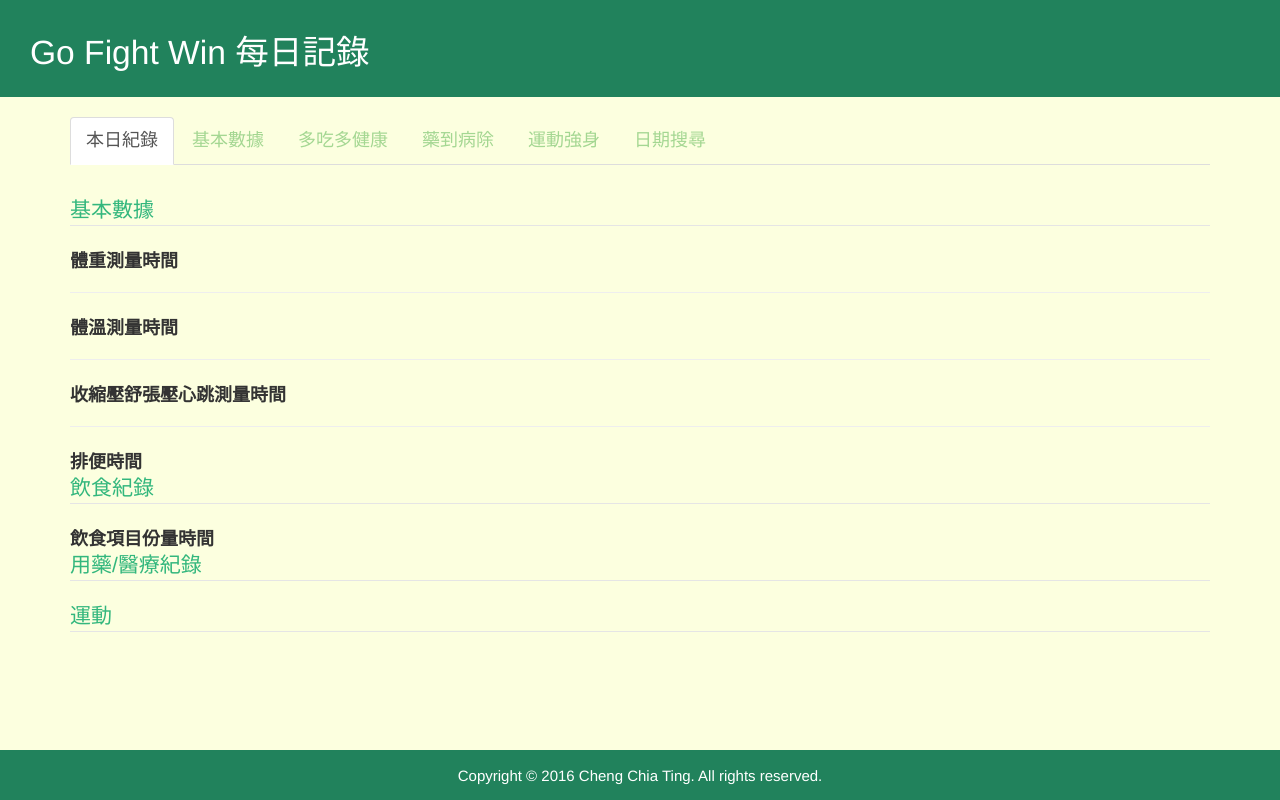
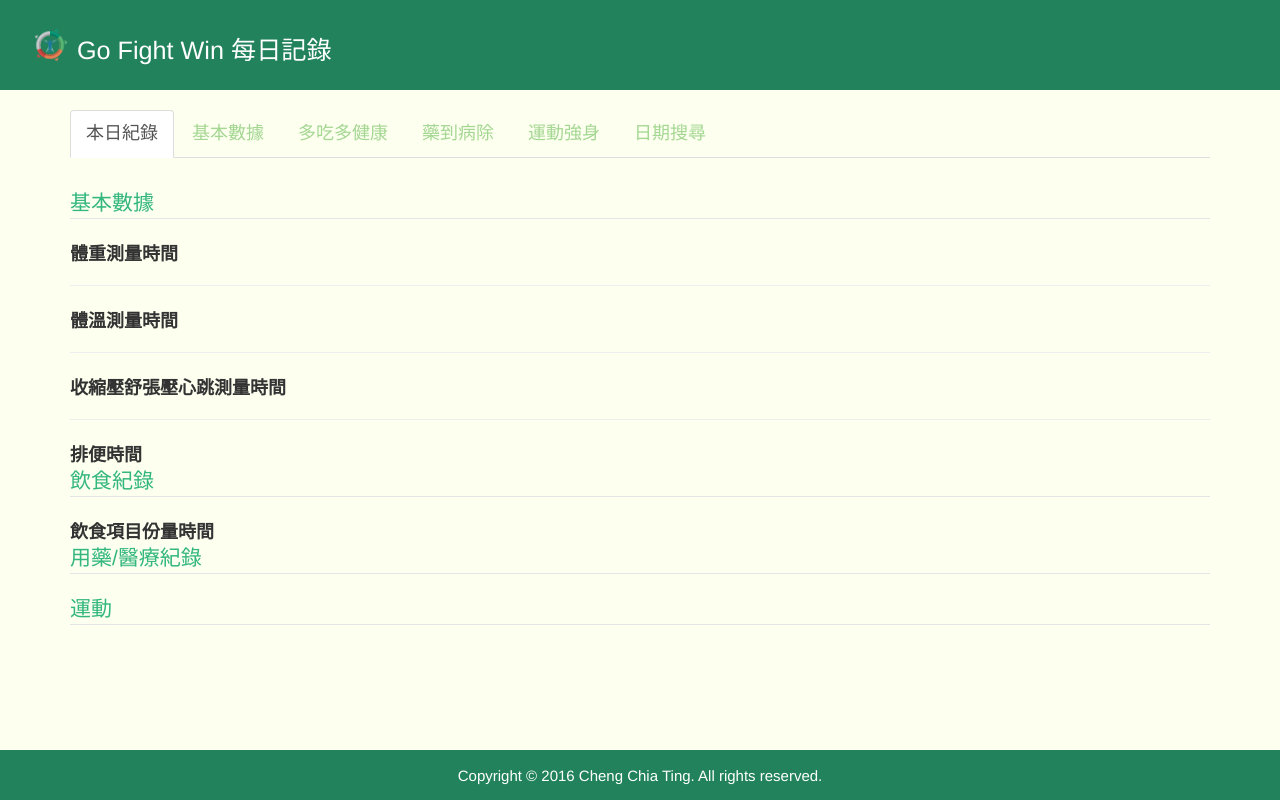
Before and after one commit to din1030/GoFightWin_Web, a CodeIgniter app: page /database/index.php/food/index in a window 1280 px wide. Run offline with CodeIgniter, Linux system fonts and the light colour scheme; data that the repository does not hold is empty.

Commit message:
新增 logo

```diff
--- a/application/views/header.php
+++ b/application/views/header.php
@@ -51,12 +51,12 @@
     <body>
         <div id="wrap">
             <div class="header">
-                <h3>
+                <h4>
                     <a href="/GoFightWin/">
-                        <!-- <img src="/GoFightWin/assets/logo.png" alt="GoFightWin" height="40" width="40" style="vertical-align: sub" /> -->
+                        <img src="/GoFightWin/assets/logo.png" alt="GoFightWin" height="40" width="40" style="vertical-align: sub" />
                         Go Fight Win 每日記錄
                     </a>
-                </h3>
+                </h4>
             </div>
             <div id="system-message-block">
                 <div id="system-message"></div>
--- a/assets/main.css
+++ b/assets/main.css
@@ -7,7 +7,7 @@ html, body, table {
     height: 100%;
     margin: 0 auto -50px;
     padding: 0 0 100px 0;
-    background-color: #FCFFDF;
+    background-color: #FDFFEF;
 }
 
 .header, .header a {
```
Also changed, not shown: assets/logo.png (added).
